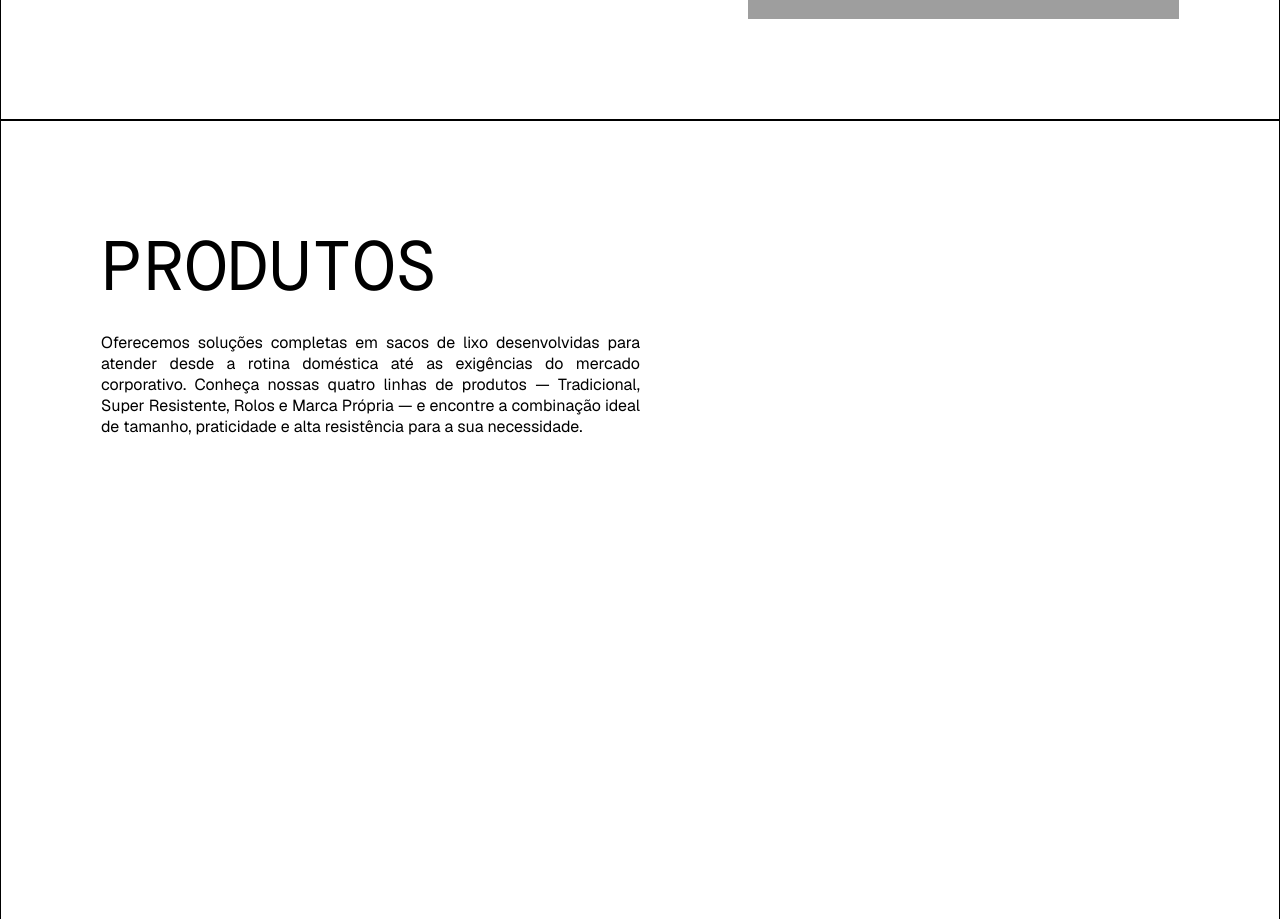
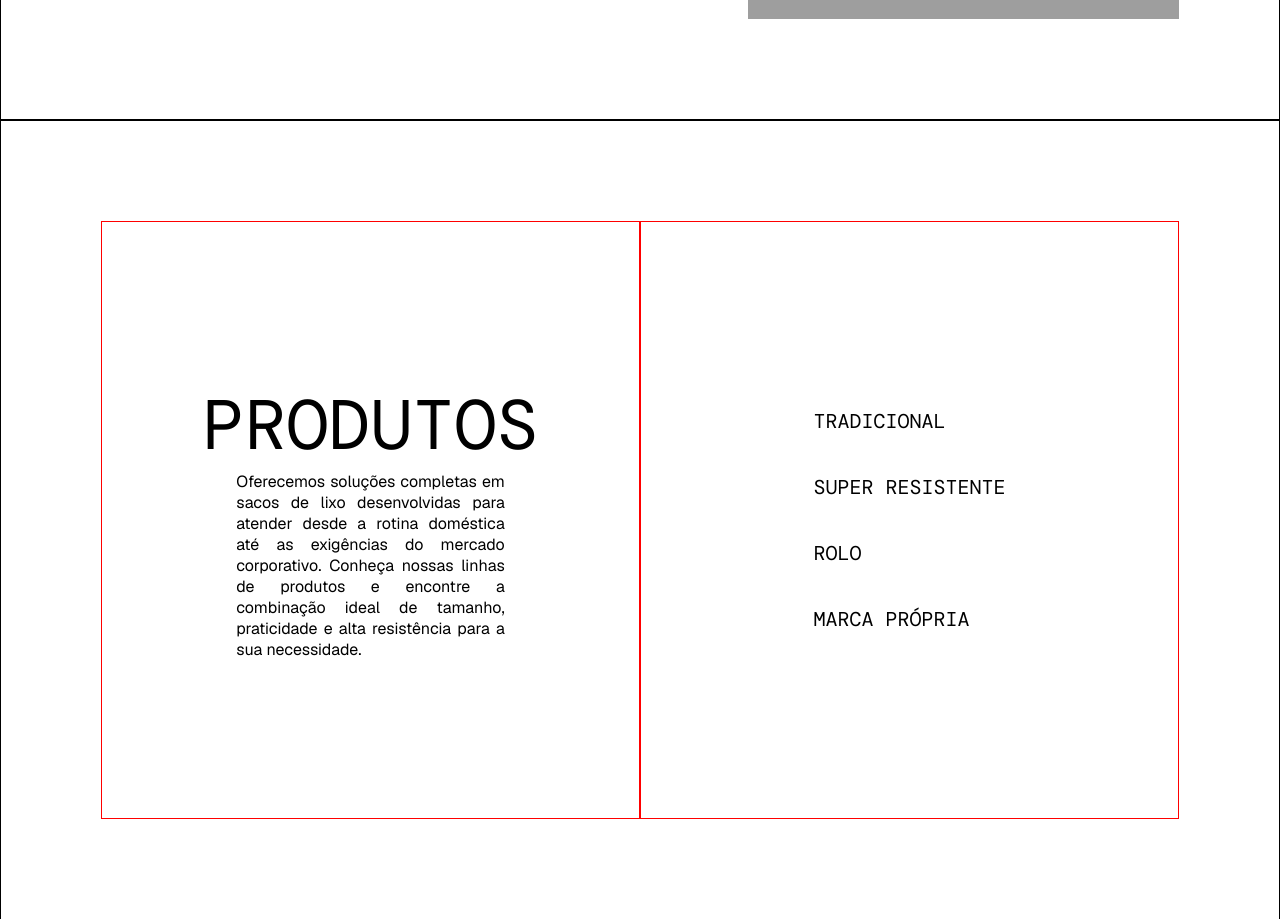
Before and after one commit to PedrecoChuleco/Saron, a plain HTML site: page index.html in a window 1280 px wide. Shown: the part 1480-2399 px from the top of the page. Drawn offline with nearby package versions, Linux system fonts and the light colour scheme; grey boxes are pictures that could not be loaded; a web font is replaced by a local one.

Commit message:
Seção produtos mexida

```diff
--- a/index.html
+++ b/index.html
@@ -75,15 +75,24 @@
       </section>
       <!--=======================================================================-->
       <section class="produtos" id="produtos">
-        <h2>Produtos</h2>
-        <p>
-          Oferecemos soluções completas em sacos de lixo desenvolvidas para
-          atender desde a rotina doméstica até as exigências do mercado
-          corporativo. Conheça nossas quatro linhas de produtos — Tradicional,
-          Super Resistente, Rolos e Marca Própria — e encontre a combinação
-          ideal de tamanho, praticidade e alta resistência para a sua
-          necessidade.
-        </p>
+        <div class="pt1">
+          <h2>Produtos</h2>
+          <p>
+            Oferecemos soluções completas em sacos de lixo desenvolvidas para
+            atender desde a rotina doméstica até as exigências do mercado
+            corporativo. Conheça nossas linhas de produtos e encontre a
+            combinação ideal de tamanho, praticidade e alta resistência para a
+            sua necessidade.
+          </p>
+        </div>
+        <div class="pt2">
+          <ul>
+            <li>Tradicional</li>
+            <li>Super Resistente</li>
+            <li>Rolo</li>
+            <li>Marca Própria</li>
+          </ul>
+        </div>
       </section>
       <!--=======================================================================-->
     </main>
--- a/style.css
+++ b/style.css
@@ -230,10 +230,17 @@ header a {
 
 .produtos {
   display: flex;
-  flex-direction: column;
   padding: 10rem 10rem;
   background-color: #fff;
-  gap: 2rem;
+}
+
+.produtos .pt1 {
+  width: 60%;
+  display: flex;
+  flex-direction: column;
+  justify-content: center;
+  align-items: center;
+  border: 1px solid red;
 }
 
 .produtos h2 {
@@ -248,6 +255,28 @@ header a {
   font-size: 1.6rem;
   width: 50%;
   text-align: justify;
+}
+
+.produtos .pt2 {
+  width: 60%;
+  display: flex;
+  flex-direction: column;
+  justify-content: center;
+  align-items: center;
+  border: 1px solid red;
+}
+
+.produtos .pt2 ul {
+  display: flex;
+  flex-direction: column;
+  gap: 4rem;
+}
+
+.produtos .pt2 li {
+  text-transform: uppercase;
+  font-size: 2rem;
+  font-family: "DM Mono", monospace;
+  font-weight: 400;
 }
 
 /*========================================================================================================
```
